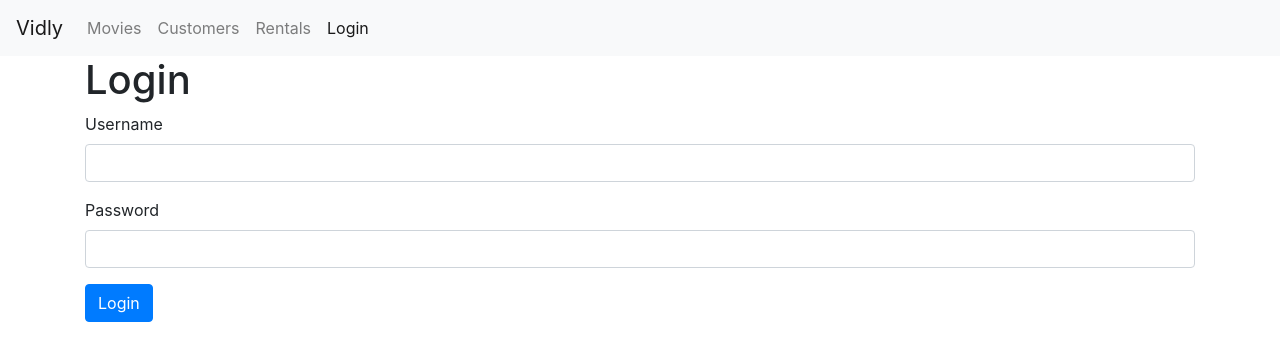
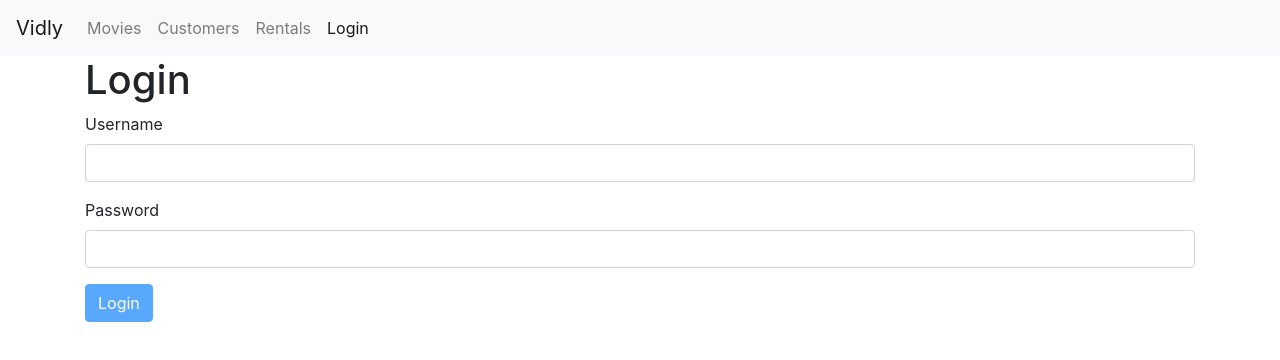
Before and after one commit to smotlani1/vidly, a React (Create React App) app: page /login in a window 1280 px wide. Shown: the top 360 px of the page. Built offline with nearby package versions, Linux system fonts and the light colour scheme; the HTML template or start-up script is replaced by a standard one.

Commit message:
disabled login button

```diff
--- a/src/components/common/loginForm.jsx
+++ b/src/components/common/loginForm.jsx
@@ -57,7 +57,9 @@
             onChange={this.handleChange}
             error={errors.password}
           />
-          <button className="btn btn-primary">Login</button>
+          <button disabled={this.validate()} className="btn btn-primary">
+            Login
+          </button>
         </form>
       </div>
     );
```
